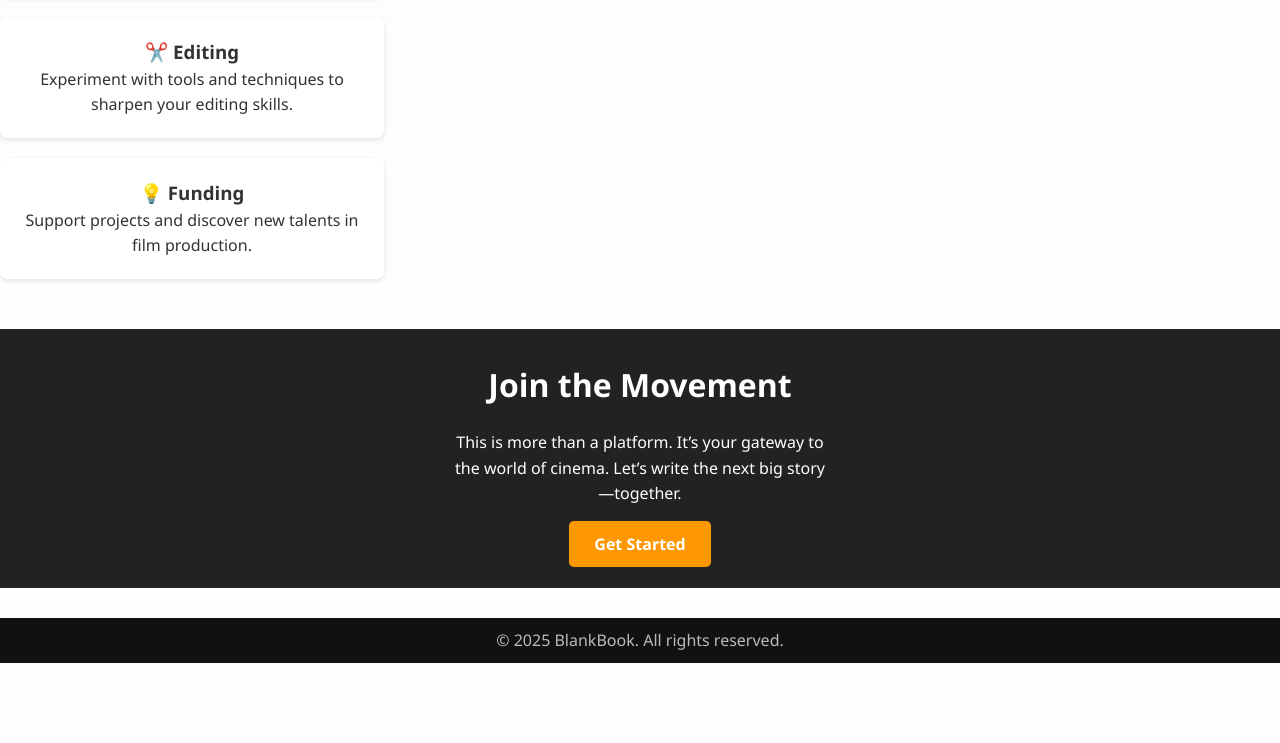
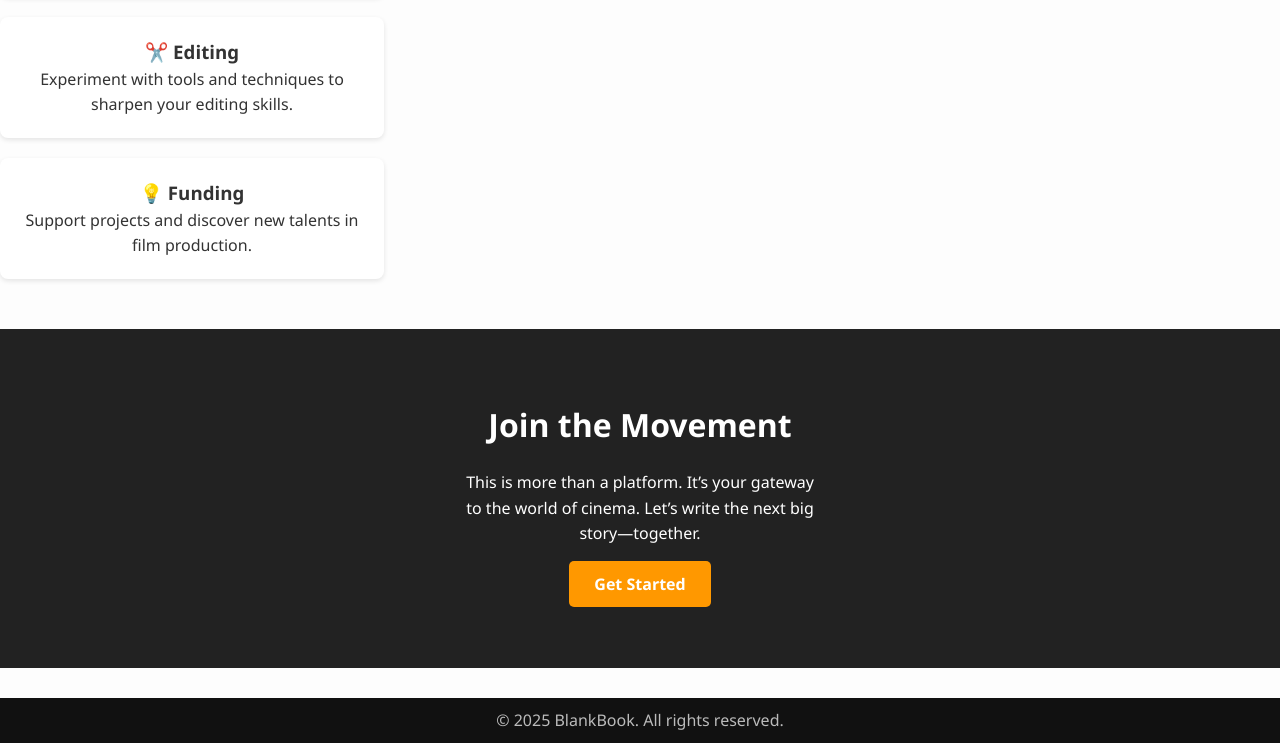
Before and after one commit to Vivicare/blankbook, a plain HTML site: page index.html in a window 1280 px wide. Shown: the part 898-1641 px from the top of the page. Before the commit the page ends 1561 px from the top, so only its background shows below. Drawn offline with Linux system fonts and the light colour scheme.

Commit message:
Update style.css

```diff
--- a/style.css
+++ b/style.css
@@ -96,7 +96,7 @@ header nav a:hover {
   background: #222;
   color: #fff;
   text-align: center;
-  padding: 30px 20px;
+  padding: 70px 30px;
 }
 
 .join h2 {
```
